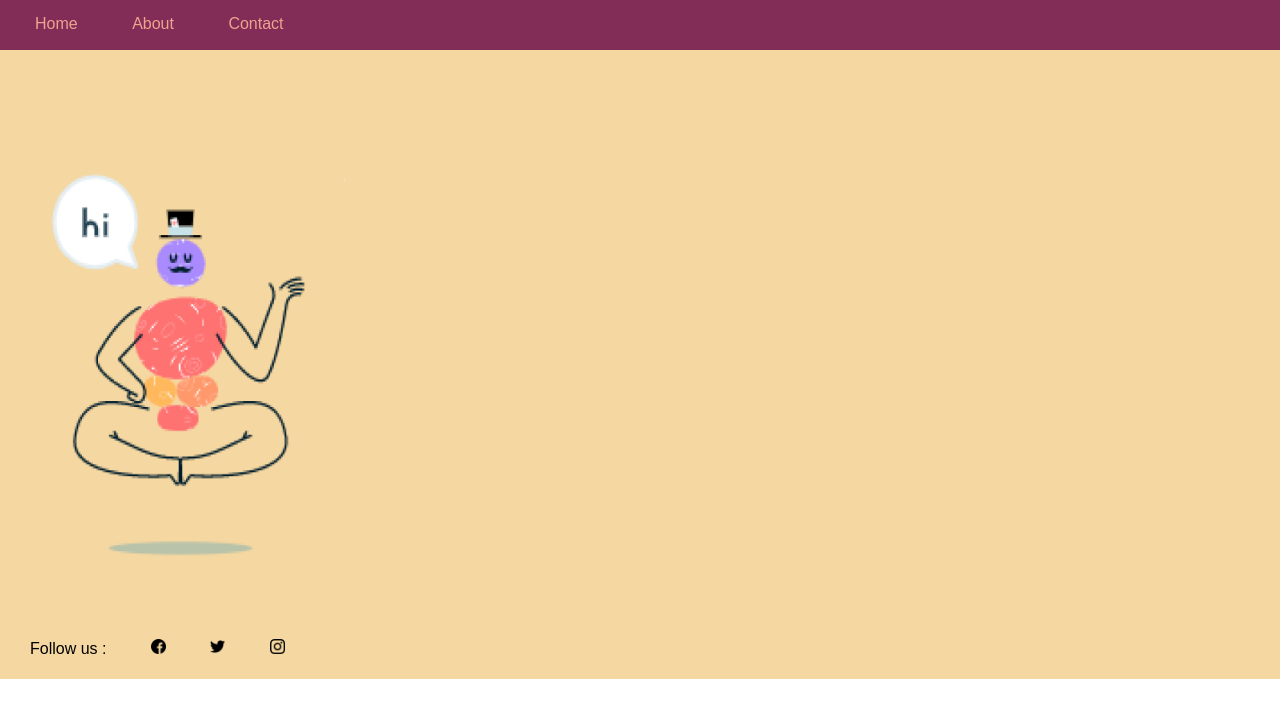
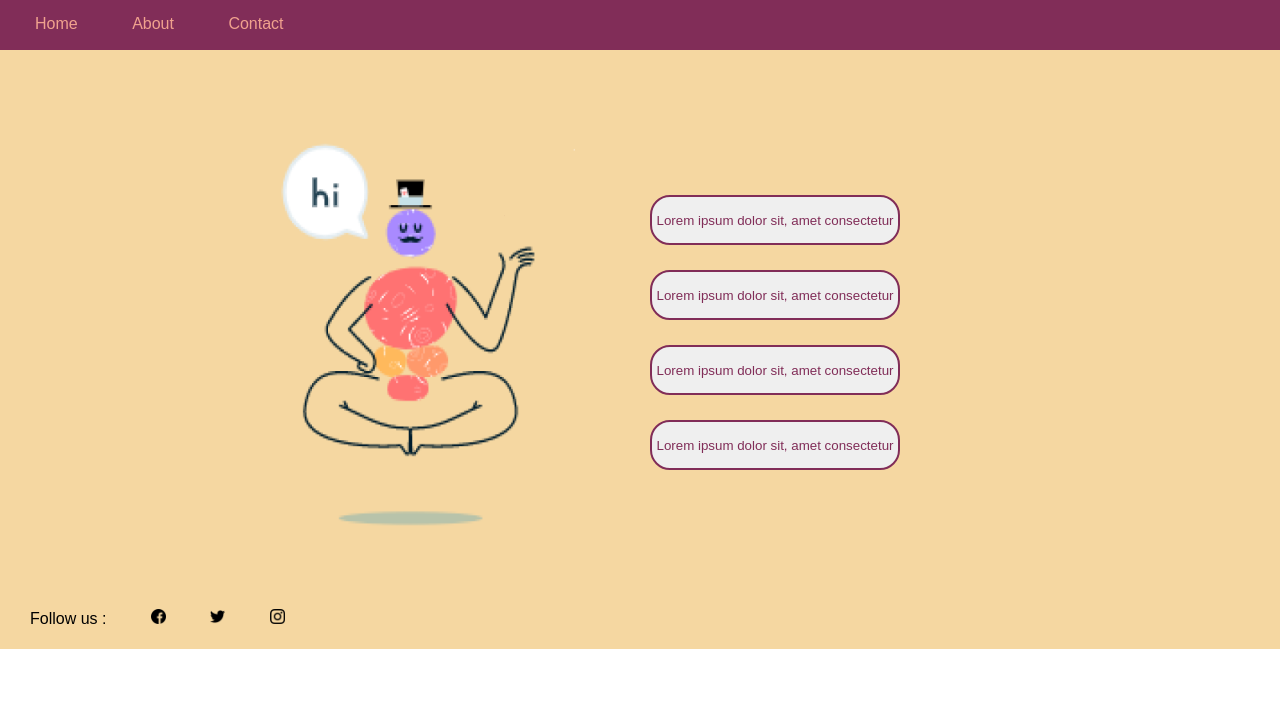
Before and after one commit to finaenno/TebakHewan-AI, a Laravel app: page /play in a window 1280 px wide. Shown: the top 718 px of the page. Run offline with Laravel 8, Linux system fonts and the light colour scheme.

Commit message:
menambahkan result dan play

```diff
--- a/app/Http/Controllers/PagesController.php
+++ b/app/Http/Controllers/PagesController.php
@@ -15,4 +15,7 @@ class PagesController extends Controller
     public function play(){
         return view('play');
     }
+    public function result(){
+        return view('result');
+    }
 }
--- a/public/css/layout.css
+++ b/public/css/layout.css
@@ -20,6 +20,10 @@ nav{
     background-color: #812D58;
     position: fixed;
     margin-top: -50px;
+}
+
+nav ul li a:hover{
+    color: grey;
 }
 
 nav ul li{
@@ -128,3 +132,62 @@ nav ul li a{
     margin-top: 10px;
     font-weight: bold;
 }
+
+.playPage{
+    display: flex;
+}
+
+.playPage .left{
+    width: 50%;
+    margin: -30px 0 0 230px;
+}
+
+.playPage .right{
+    display: block;
+    max-width: 40%;
+    margin-top: 100px;
+    margin-left: -240px;
+}
+
+.playPage .right button{
+    display: block;
+    width: 250px;
+    text-align: center;
+    height: 50px;
+    border-radius: 20px;
+    margin: 25px 0 0 20px;
+    border: 2px solid #812D58;
+    color: #812D58;
+}
+
+.playPage .right button:hover{
+    background-color: grey;
+}
+
+.result{
+    display: flex;
+}
+
+.result .left{
+    width: 50%;
+    margin: -30px 0 0 230px;
+}
+
+.result .right{
+    max-width: 45%;
+    margin-top: 110px;
+    margin-left: -260px;
+    line-height: 1.5;
+    background-color: white;
+    border: 3px solid #812D58;
+    border-radius: 20px;
+    padding: 20px;
+    height: 300px;
+}
+
+.result .right .title{
+    color: #812D58;
+    font-size: 20pt;
+    font-weight: bold;
+    margin-bottom: 15px;
+}
--- a/resources/views/play.blade.php
+++ b/resources/views/play.blade.php
@@ -11,7 +11,12 @@
             <img src="img/about.png" alt=""  width="325" height="535">
         </div>
         <div class="right">
-            <p></p>
+            <form action="result">
+            <button>Lorem ipsum dolor sit, amet consectetur</button>
+            <button>Lorem ipsum dolor sit, amet consectetur</button>
+            <button>Lorem ipsum dolor sit, amet consectetur</button>
+            <button>Lorem ipsum dolor sit, amet consectetur</button>
+        </form>
         </div>
 
     </div>
--- a/routes/web.php
+++ b/routes/web.php
@@ -19,3 +19,4 @@ use Illuminate\Support\Facades\Route;
 Route::get('/', 'App\Http\Controllers\PagesController@home');
 Route::get('/about', 'App\Http\Controllers\PagesController@about');
 Route::get('/play', 'App\Http\Controllers\PagesController@play');
+Route::get('/result', 'App\Http\Controllers\PagesController@result');
```
Also changed, not shown: resources/views/about.blade.php (+6 -6 lines), resources/views/result.blade.php (added, +23 -0 lines), public/img/team/farras.png (added), public/img/team/fathiya.jpeg (added), public/img/team/krisna.png (added).
